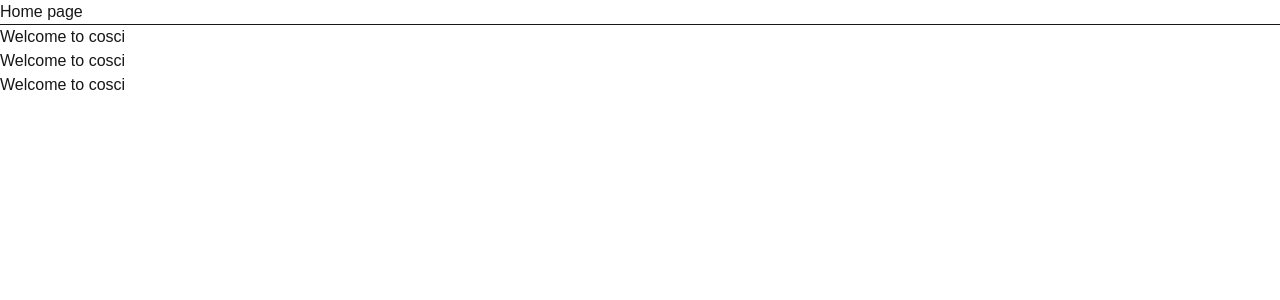
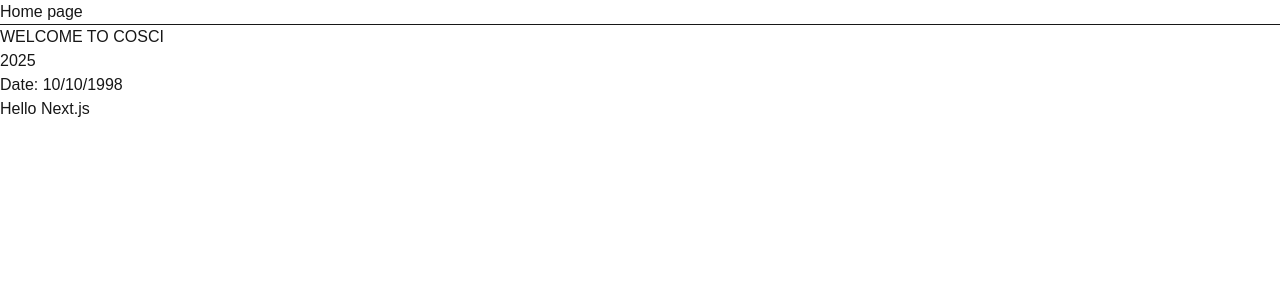
Before and after one commit to Bameekeawmoodeang/Nextjs-cosci-app, a Next.js app: page / in a window 1280 px wide. Shown: the top 300 px of the page. Built offline with nearby package versions, Linux system fonts and the light colour scheme.

Commit message:
learn conditional redering

```diff
--- a/src/app/components/AppWelcome.tsx
+++ b/src/app/components/AppWelcome.tsx
@@ -1,7 +1,19 @@
 export default function Appwelcome(){
-    return(
+    const title = 'Welcome to cosci';
+    const curentYear = <p>2025</p>;
+    const isShow = true;
+
+
+    return (
     <>
-    <p> Welcome to cosci</p>
+        <p>{title.toUpperCase()}</p>
+        {curentYear}
+        {
+            isShow && <p>Date: 10/10/1998</p>
+        }
+        {
+            isShow ? <p>Hello Next.js</p> : <p>Hello JavaScript</p>
+        }
     </>
     );
 }
--- a/src/app/page.tsx
+++ b/src/app/page.tsx
@@ -7,8 +7,6 @@
       <h1>Home page</h1>
       <hr />
       <Appwelcome />
-      <Appwelcome />
-      <Appwelcome />
     </>
   );
 }
```
